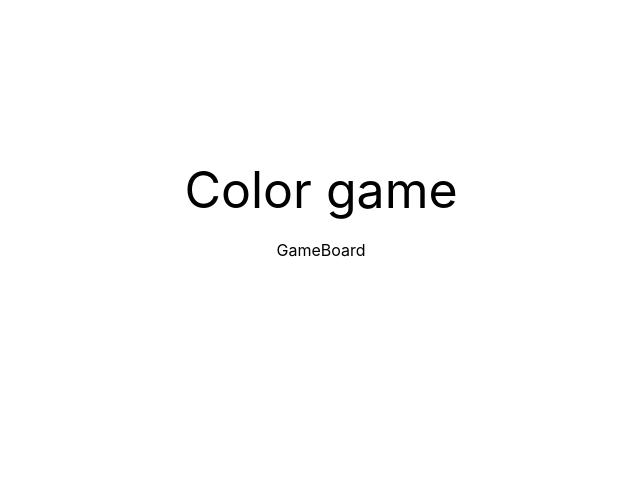
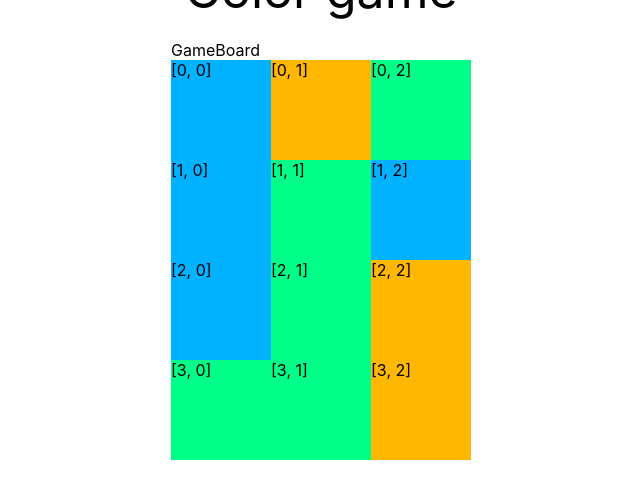
Before and after one commit to piotr-so/color-game, a React (Create React App) app: page / in a window 1280 px wide. Both pictures are taken after a click on the button "Start game". Shown: the top 498 px of the page, without its empty margins (319-959 px from the left). Built offline with nearby package versions, Linux system fonts and the light colour scheme.

Commit message:
added game-board component with basic board display and experimental array of colors generators

```diff
--- a/src/App.js
+++ b/src/App.js
@@ -6,9 +6,10 @@ import Summary from './components/summary/summary.component';
 
 function App() {
 
+  // starting values for development (to change!)
   const [gameProperties, setGameProperties] = useState({
-    rows: '2',
-    columns: '2'
+    rows: '4',
+    columns: '3'
   });
 
   const [screenToRender, setScreenToRender] = useState(0);
--- /dev/null
+++ b/src/components/cell/cell.component.jsx
@@ -0,0 +1,14 @@
+import React from 'react';
+
+import { StyledCell } from './cell.styled';
+
+const Cell = ({ posX, posY, randColor }) => {
+
+    return (
+        <StyledCell color={randColor}>
+            [{posX}, {posY}]
+        </StyledCell>
+    )
+}
+
+export default Cell;
--- /dev/null
+++ b/src/components/cell/cell.styled.js
@@ -0,0 +1,5 @@
+import styled from 'styled-components/macro';
+
+export const StyledCell = styled.div`
+    background-color: hsl(${props => props.color}, 100%, 50%)
+`;
--- a/src/components/game-board/game-board.component.jsx
+++ b/src/components/game-board/game-board.component.jsx
@@ -1,8 +1,41 @@
-import React from 'react';
+import React, { useState } from 'react';
 
-const GameBoard = () => {
+import Cell from '../cell/cell.component';
+
+import { StyledBoard } from './game-board.styled';
+
+import { createGameBoard } from '../utils/utils';
+const GameBoard = ({ gameProperties: { rows, columns } }) => {
+
+    const [newBoard, setNewBoard] = useState(createGameBoard(rows, columns));
+
+    // static development variables for colors
+    const colorsArray = ['198', '43', '152'];
+
+    // Hex test variables
+    // const test = randomColorArray();
+    // const colorsArray = [randomHexColorGen(), randomHexColorGen(), randomHexColorGen(), randomHexColorGen()];
+
     return (
-        <div>GameBoard</div>
+        <div>
+            <div>GameBoard</div>
+            <StyledBoard rows={rows} cols={columns}>
+                {newBoard.map(
+                    row => row.map(
+                        (cell, idx) => (
+                            <Cell
+                                key={idx}
+                                posX={cell[0]}
+                                posY={cell[1]}
+                                randColor={
+                                    colorsArray[Math.floor(Math.random() * colorsArray.length)]
+                                }
+                            />
+                        )
+                    )
+                )}
+            </StyledBoard>
+        </div>
     )
 }
 
--- /dev/null
+++ b/src/components/game-board/game-board.styled.js
@@ -0,0 +1,13 @@
+import styled from 'styled-components/macro';
+
+export const StyledBoard = styled.div`
+    display: grid;
+    grid-template-rows: repeat(
+        ${props => props.rows},
+        100px
+    );
+    grid-template-columns: repeat(
+        ${props => props.cols},
+        100px
+    );
+`;
--- /dev/null
+++ b/src/components/utils/utils.js
@@ -0,0 +1,36 @@
+export const createGameBoard = (rows, cols) => {
+    const intRows = parseInt(rows);
+    const intCols = parseInt(cols);
+    return (
+        Array.from(Array(intRows), (n, k) =>
+            new Array(intCols).fill().map((val, idx) => [k, idx]))
+    )
+}
+
+// Hex variant random color generator (experimental)
+// if generated hex value will be shorter than 6, slice(-6) will return value with additional '0's
+// example output => 5b393  '000000' + (5b393).slice(-6) =>  05b393
+
+// export const randomHexColorGen = () => '#' + ('000000' + Math.floor(Math.random()*16777215).toString(16)).slice(-6);
+
+// HSL value generator
+export const randomHslHueVal = () => Math.floor(Math.random()*360).toString();
+
+export const randomColorArray = () => {
+    const firstColor = randomHslHueVal();
+    let colorArray = [];
+    colorArray.push(firstColor);
+
+    while(colorArray.length < 3) {
+        let newColorValue = randomHslHueVal();
+
+        const checkValue = (element) => (element !== newColorValue && (element - newColorValue > 40 || element - newColorValue < -40))
+        if (colorArray.every(checkValue)){
+            colorArray.push(newColorValue);
+        }
+        else {
+            newColorValue = randomHslHueVal();
+        }
+    }
+    return colorArray;
+}
```
